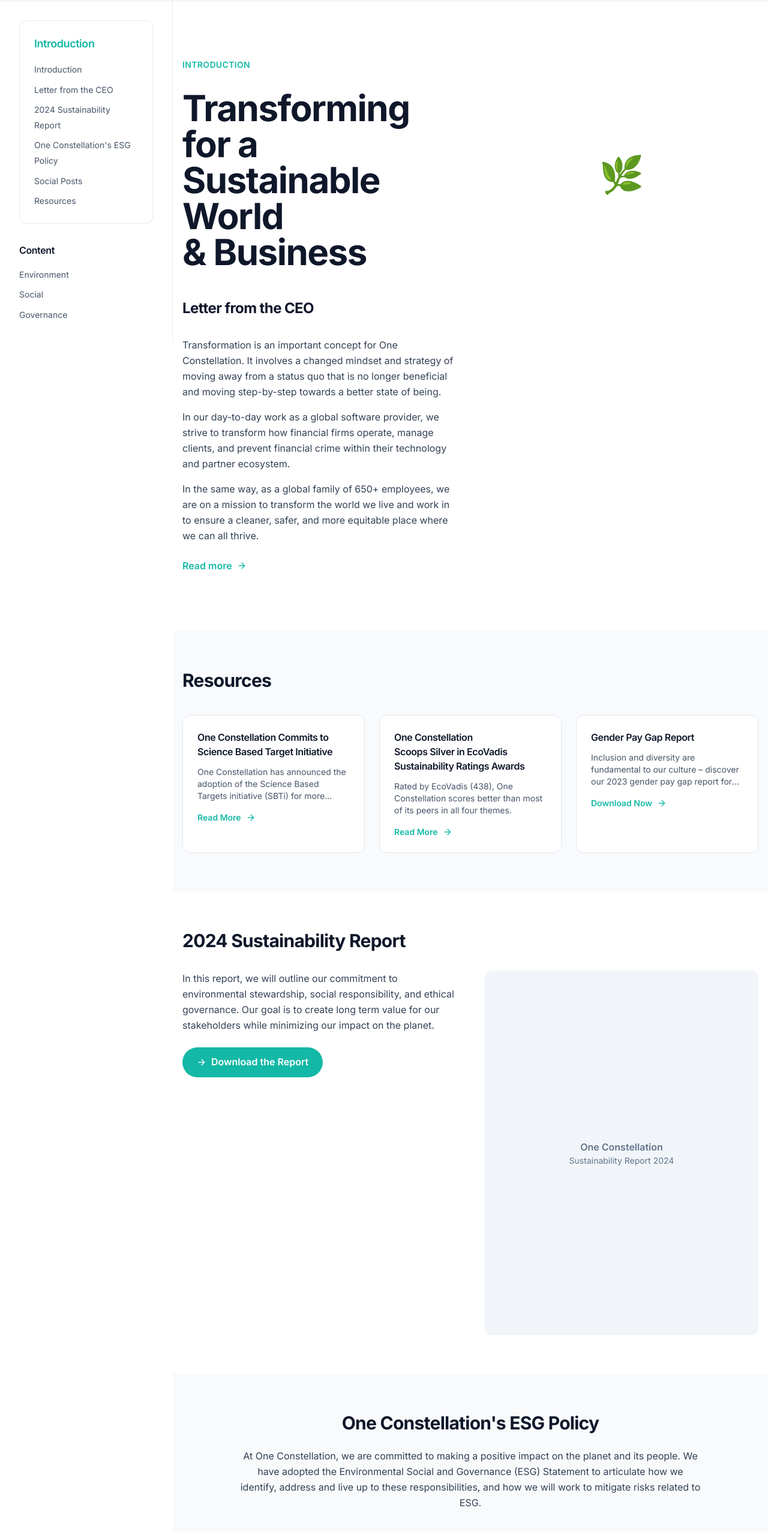
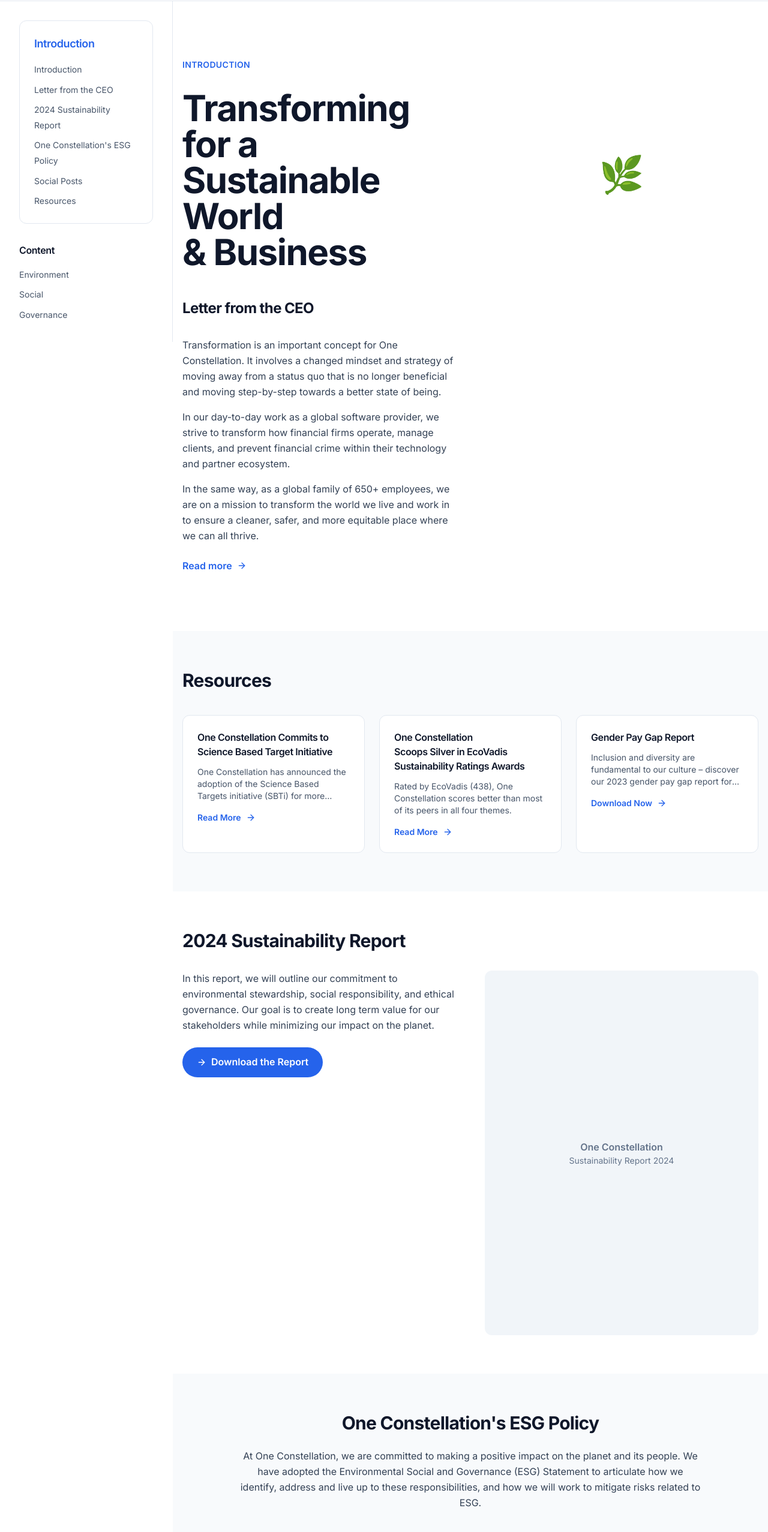
Before and after one commit to hamza-atif-hsol/OC-website, a Next.js app: page /sustainability in a window 1280 px wide. Shown: the part 123-2677 px from the top of the page at 60% size. Built offline with nearby package versions, Linux system fonts and the light colour scheme.

Commit message:
Update page.tsx

```diff
--- a/app/sustainability/page.tsx
+++ b/app/sustainability/page.tsx
@@ -144,7 +144,7 @@ export default function SustainabilityPage() {
             <div className="bg-white border border-slate-200 rounded-lg p-6">
               <motion.h3
                 variants={fadeInUp}
-                className="text-lg font-semibold text-teal-500 mb-4"
+                className="text-lg font-semibold text-blue-600 mb-4"
               >
                 Introduction
               </motion.h3>
@@ -203,7 +203,7 @@ export default function SustainabilityPage() {
                   variants={staggerContainer}
                   className="space-y-8"
                 >
-                  <motion.div variants={fadeInUp} className="text-teal-500 font-semibold text-sm tracking-wide">
+                  <motion.div variants={fadeInUp} className="text-blue-600 font-semibold text-sm tracking-wide">
                     INTRODUCTION
                   </motion.div>
                   <motion.h1
@@ -235,7 +235,7 @@ export default function SustainabilityPage() {
                     </p>
                     <motion.button
                       variants={fadeInUp}
-                      className="text-teal-500 hover:text-teal-600 font-semibold flex items-center gap-2 pt-2"
+                      className="text-blue-600 hover:text-blue-700 font-semibold flex items-center gap-2 pt-2"
                     >
                       Read more <ArrowRight className="w-4 h-4" />
                     </motion.button>
@@ -288,7 +288,7 @@ export default function SustainabilityPage() {
                     </p>
                     <Link
                       href={resource.link}
-                      className="text-teal-500 hover:text-teal-600 font-semibold flex items-center gap-2 text-sm"
+                      className="text-blue-600 hover:text-blue-700 font-semibold flex items-center gap-2 text-sm"
                     >
                       {resource.isDownload ? "Download Now" : "Read More"}
                       <ArrowRight className="w-4 h-4" />
@@ -325,7 +325,7 @@ export default function SustainabilityPage() {
                     </p>
                     <Link
                       href="#"
-                      className="inline-flex items-center gap-2 px-6 py-3 bg-teal-500 hover:bg-teal-600 text-white rounded-full font-semibold transition-colors"
+                      className="inline-flex items-center gap-2 px-6 py-3 bg-blue-600 hover:bg-blue-700 text-white rounded-full font-semibold transition-colors"
                     >
                       <ArrowRight className="w-4 h-4" />
                       Download the Report
@@ -373,7 +373,7 @@ export default function SustainabilityPage() {
                 <motion.div variants={fadeInUp}>
                   <Link
                     href="/esg-policy"
-                    className="text-teal-500 hover:text-teal-600 font-semibold inline-flex items-center gap-1"
+                    className="text-blue-600 hover:text-blue-700 font-semibold inline-flex items-center gap-1"
                   >
                     Learn more <ArrowRight className="w-4 h-4" />
                   </Link>
```
